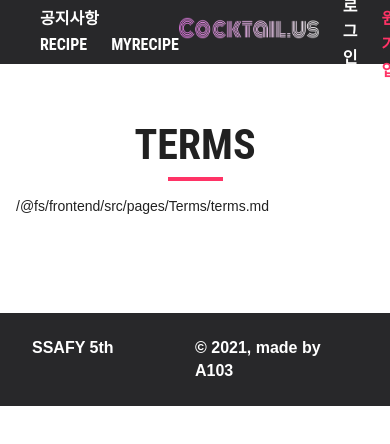
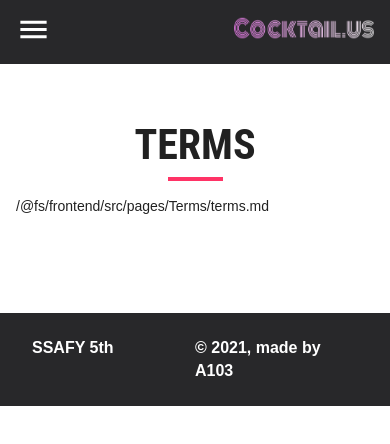
Before and after one commit to Heejae-Lee/cocktailus, a React (Create React App) app in the folder frontend/: page /Terms in a window 390 px wide. Shown: the top 444 px of the page. Built offline with nearby package versions, Linux system fonts and the light colour scheme.

Commit message:
Feat: '상단 메뉴 반응형으로 변경'
브라우저의 폭이 768px 미만일 경우 메뉴를 햄버거 메뉴로 교체
각 햄버거 메뉴의 리스트 클릭 시 해당 페이지로 이동

```diff
--- a/frontend/package.json
+++ b/frontend/package.json
@@ -21,6 +21,7 @@
     "react-dom": "^17.0.2",
     "react-final-form": "^6.5.3",
     "react-redux": "^7.2.4",
+    "react-responsive": "^9.0.0-beta.3",
     "react-router-dom": "^5.2.0",
     "react-scripts": "4.0.3",
     "redux": "^4.1.0",
--- /dev/null
+++ b/frontend/src/layout/Header/MenuList/index.js
@@ -0,0 +1,88 @@
+// 스타일 관련
+import clsx from "clsx";
+import useStyles from "./styles";
+// 컴포넌트 관련
+import React from "react";
+import List from "@material-ui/core/List";
+import Divider from "@material-ui/core/Divider";
+import ListItem from "@material-ui/core/ListItem";
+import ListItemIcon from "@material-ui/core/ListItemIcon";
+import EmojiPeopleIcon from '@material-ui/icons/EmojiPeople';
+import AssignmentIndIcon from '@material-ui/icons/AssignmentInd';
+import HomeIcon from '@material-ui/icons/Home';
+import LocalBarIcon from '@material-ui/icons/LocalBar';
+import BookmarkIcon from '@material-ui/icons/Bookmark';
+import EventNoteIcon from '@material-ui/icons/EventNote';
+import ListItemText from "@material-ui/core/ListItemText";
+import InboxIcon from "@material-ui/icons/MoveToInbox";
+// 기능 관련
+import { useHistory } from "react-router";
+
+export default function MenuList() {
+  const classes = useStyles();
+  const history = useHistory();
+
+  return (
+    <div className={clsx(classes.list)}>
+      <List>
+        <ListItem button key={"SignIn"} onClick={() => history.push("/SignIn")}>
+          <ListItemIcon>
+            <EmojiPeopleIcon />
+          </ListItemIcon>
+          <ListItemText primary={"로그인"} />
+        </ListItem>
+        <ListItem button key={"SignUp"} onClick={() => history.push("/SignUp")}>
+          <ListItemIcon>
+            <AssignmentIndIcon />
+          </ListItemIcon>
+          <ListItemText primary={"회원가입"} />
+        </ListItem>
+      </List>
+      <Divider />
+      <List>
+        <ListItem
+          button
+          key={"Home"}
+          onClick={() => history.push("/")}
+          value={"/"}
+        >
+          <ListItemIcon>
+            <HomeIcon />
+          </ListItemIcon>
+          <ListItemText primary={"홈"} />
+        </ListItem>
+        <ListItem
+          button
+          key={"Notices"}
+          onClick={() => history.push("/notice")}
+        >
+          <ListItemIcon>
+            <EventNoteIcon />
+          </ListItemIcon>
+          <ListItemText primary={"공지/이벤트"} />
+        </ListItem>
+        <ListItem
+          button
+          key={"Recipes"}
+          anchor={"/recipe"}
+          onClick={() => history.push("/recipe")}
+        >
+          <ListItemIcon>
+            <LocalBarIcon />
+          </ListItemIcon>
+          <ListItemText primary={"Us 레시피"} />
+        </ListItem>
+        <ListItem
+          button
+          key={"MyFavorites"}
+          onClick={() => history.push("/recipe")}
+        >
+          <ListItemIcon>
+            <BookmarkIcon />
+          </ListItemIcon>
+          <ListItemText primary={"즐겨찾기"} />
+        </ListItem>
+      </List>
+    </div>
+  );
+}
--- /dev/null
+++ b/frontend/src/layout/Header/MenuList/styles.js
@@ -0,0 +1,9 @@
+import { makeStyles } from '@material-ui/core/styles';
+
+const useStyles = makeStyles({
+    list: {
+      width: 250
+    },
+});
+
+export default useStyles;
--- a/frontend/src/layout/Header/index.js
+++ b/frontend/src/layout/Header/index.js
@@ -6,19 +6,43 @@ import styles from "./styles";
 import React from "react";
 import { NavLink as RouterLink } from "react-router-dom";
 import Link from "@material-ui/core/Link";
+import Drawer from "@material-ui/core/Drawer";
+import MenuIcon from "@material-ui/icons/Menu";
 import AppBar from "./AppBar/";
 import Toolbar from "../../components/Toolbar";
 import Avatar from "@material-ui/core/Avatar";
 import ImageIcon from "@material-ui/icons/Image";
+import MenuList from "./MenuList/";
 // 기능 관련
 import { useDispatch, useSelector } from "react-redux";
+import { useMediaQuery } from "react-responsive";
 import PropTypes from "prop-types";
 import { refreshMemberInfo } from "../../app/reducer";
 
 function AppHeader(props) {
   const { classes } = props;
   const { userName } = useSelector((state) => state.member);
+  const [state, setState] = React.useState({
+    leftMenu: false,
+  });
   const Dispatch = useDispatch();
+
+  const isPc = useMediaQuery({
+    query: "(min-width:768px)",
+  });
+  const isMobile = useMediaQuery({
+    query: "(max-width:767px)",
+  });
+
+  const toggleDrawer = (anchor, open) => (event) => {
+    if (
+      event.type === "keydown" &&
+      (event.key === "Tab" || event.key === "Shift")
+    ) {
+      return;
+    }
+    setState({ ...state, [anchor]: open });
+  };
 
   const logOut = () => {
     // 데이터 초기화
@@ -88,10 +112,10 @@ function AppHeader(props) {
     <div>
       <AppBar position="fixed">
         <Toolbar className={classes.toolbar}>
-          {/* <div className={classes.left} /> */}
           {/* 최상단 좌측 메뉴 */}
-          {/* 공지사항, 레시피, 마이레시피 */}
-          <div style={{flex: 1}}>
+          {/* 공지사항, 레시피, 마이레시피 (PC 버전) */}
+          {isPc && (
+            <div style={{ flex: 1 }}>
               <Link
                 component={RouterLink}
                 variant="h6"
@@ -123,6 +147,22 @@ function AppHeader(props) {
                 {"MyRecipe"}
               </Link>
             </div>
+          )}
+          {/* 햄버거 메뉴 버튼 (mobile 버전) */}
+          {isMobile && (
+            <div>
+              <MenuIcon
+                className={clsx("scaleLike", classes.hamburger)}
+                onClick={toggleDrawer("left", true)}
+                fontSize={"large"}
+              />
+              <Drawer
+                anchor={"left"}
+                open={state["left"]}
+                onClose={toggleDrawer("left", false)}
+              ><MenuList /></Drawer>
+            </div>
+          )}
           {/* 중앙 로고 */}
           <Link
             component={RouterLink}
@@ -140,7 +180,7 @@ function AppHeader(props) {
           {/* 최상단 우측 메뉴 */}
           {/* 로그인 여부에 따라 바뀜 */}
           {/* 로그인 회원가입 혹은 사용자 정보 */}
-          {alreadyLoggedIn()}
+          {isPc && alreadyLoggedIn()}
         </Toolbar>
       </AppBar>
       <div className={classes.placeholder} />
--- a/frontend/src/layout/Header/styles.js
+++ b/frontend/src/layout/Header/styles.js
@@ -8,10 +8,14 @@ const styles = (theme) => ({
     title: {
       fontSize: 24,
     },
+    hamburger: {
+      cursor: 'pointer',
+    },
     placeholder: toolbarStyles(theme).root,
     toolbar: {
       backgroundColor: '#28282A',
       display: 'flex',
+      justifyContent: 'space-between',
     },
     left: {
       flex: 1,
```
Also changed, not shown: 1 other file (tests, documents, lock files or other folders). Lines whose indentation alone changed are shown as unchanged.
